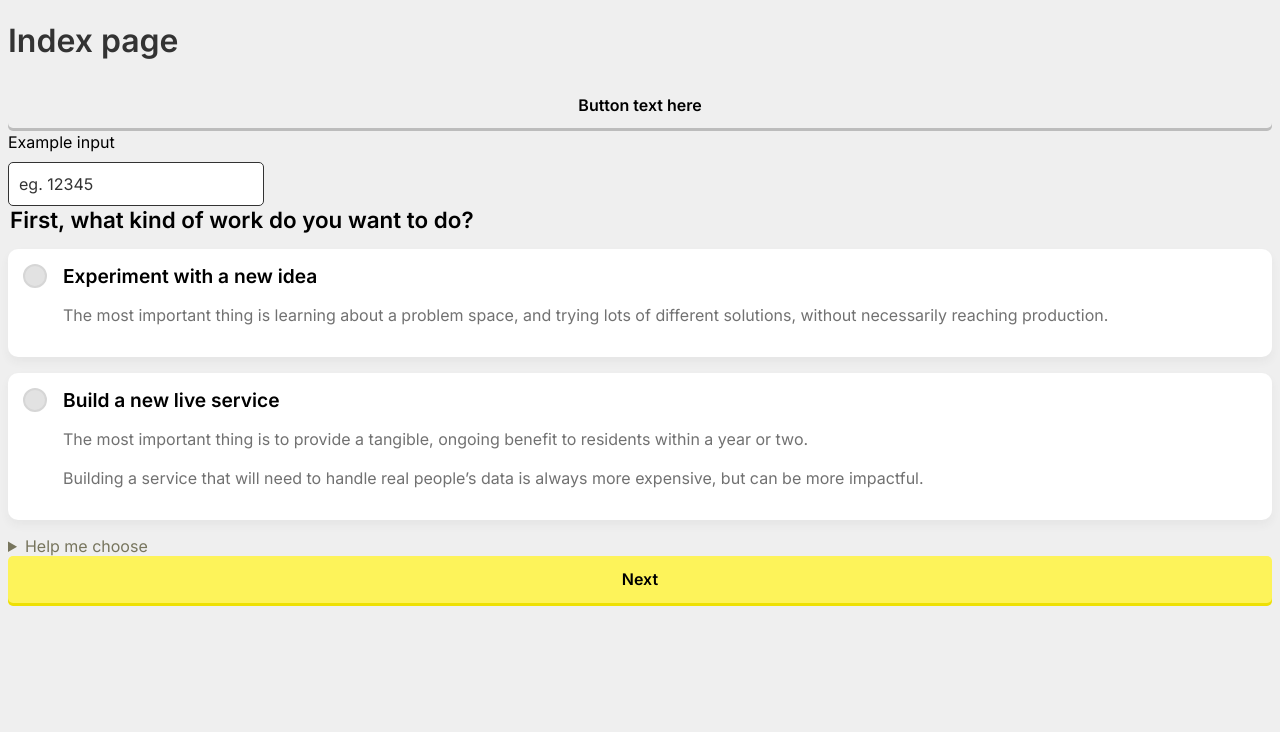
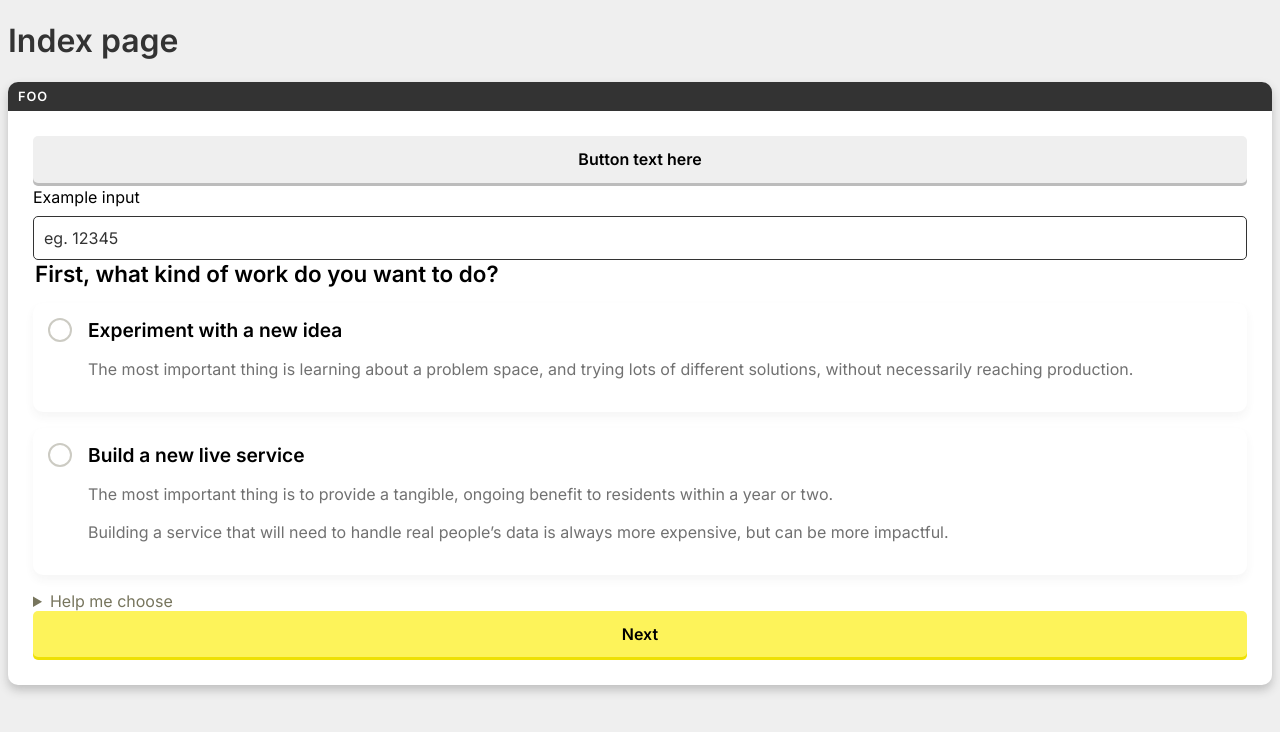
Before and after one commit to jhackett1/ff-cost-calculator, a React (Create React App) app: page / in a window 1280 px wide. Shown: the top 732 px of the page. Built offline with nearby package versions, Linux system fonts and the light colour scheme.

Commit message:
panel component

```diff
--- /dev/null
+++ b/src/components/Panel.module.scss
@@ -0,0 +1,50 @@
+@import "../styles/_base";
+
+.section {
+  background: white;
+  border-radius: 10px;
+  box-shadow: 0px 5px 10px transparentize($text, 0.75);
+
+  & + section {
+    margin-top: 1rem;
+  }
+}
+
+.inner {
+  padding: 25px;
+}
+
+@mixin header {
+  padding: 7px 10px;
+  border-radius: 10px 10px 0px 0px;
+}
+
+.headerBlack {
+  @include header;
+  background-color: $text;
+  h2 {
+    color: white;
+  }
+}
+.headerBlue {
+  @include header;
+  background-color: $focus;
+  h2 {
+    color: white;
+  }
+}
+.headerYellow {
+  @include header;
+  background-color: $yellow;
+  h2 {
+    color: $text;
+  }
+}
+
+.heading {
+  @include bodyTextS;
+  text-transform: uppercase;
+  font-weight: bold;
+  letter-spacing: 1px;
+  margin: 0;
+}
--- /dev/null
+++ b/src/components/Panel.tsx
@@ -0,0 +1,28 @@
+import s from "./Panel.module.scss"
+
+interface Props {
+  children: React.ReactChild | React.ReactChild[]
+  title?: string
+  colour?: "blue" | "yellow"
+}
+
+const Panel = ({ children, title, colour }: Props): React.ReactElement => (
+  <section className={s.section}>
+    {title && (
+      <header
+        className={
+          colour === "blue"
+            ? s.headerBlue
+            : colour === "yellow"
+            ? s.headerYellow
+            : s.headerBlack
+        }
+      >
+        <h2 className={s.heading}>{title}</h2>
+      </header>
+    )}
+    <div className={s.inner}>{children}</div>
+  </section>
+)
+
+export default Panel
--- a/src/components/RadioPanelField.module.scss
+++ b/src/components/RadioPanelField.module.scss
@@ -38,8 +38,7 @@
     height: 20px;
     content: "";
     display: block;
-    border: 2px solid darken($grey4, 10);
-    background: darken($grey4, 5);
+    border: 2px solid $grey3;
     border-radius: 100%;
     transition: 0.2s ease-out;
   }
--- a/src/components/TextField.module.scss
+++ b/src/components/TextField.module.scss
@@ -25,6 +25,7 @@
   border-radius: 5px;
   border: 1px solid $text;
   margin-top: 0.5rem;
+  width: 100%;
 
   &::placeholder {
     color: $grey1;
--- a/src/pages/index.tsx
+++ b/src/pages/index.tsx
@@ -1,5 +1,6 @@
 import { Form, Formik } from "formik"
 import Button from "../components/Button"
+import Panel from "../components/Panel"
 import RadioPanelField from "../components/RadioPanelField"
 import TextField from "../components/TextField"
 
@@ -7,6 +8,7 @@ const IndexPage = () => (
   <>
     <h1>Index page</h1>
 
+    <Panel title="foo">
       <Button secondary>Button text here</Button>
 
       <Formik onSubmit={async () => null} initialValues={{ foo: "" }}>
@@ -52,6 +54,7 @@ const IndexPage = () => (
           <Button>Next</Button>
         </Form>
       </Formik>
+    </Panel>
   </>
 )
 
```
Lines whose indentation alone changed are shown as unchanged.
